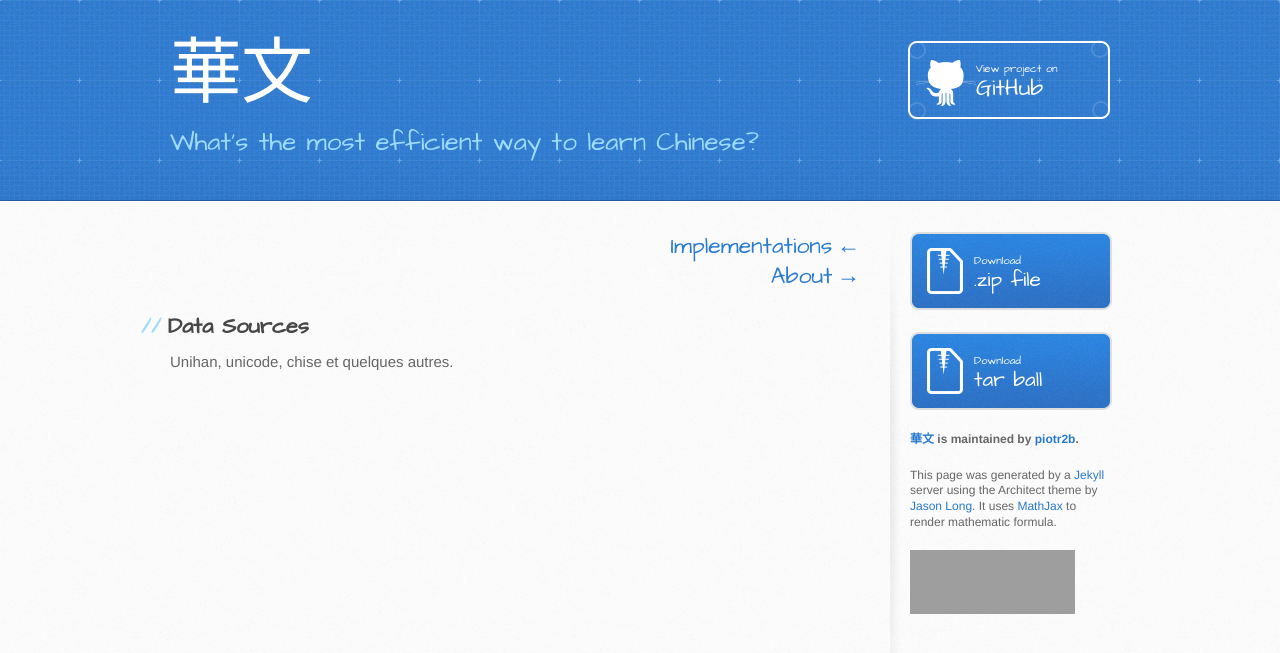
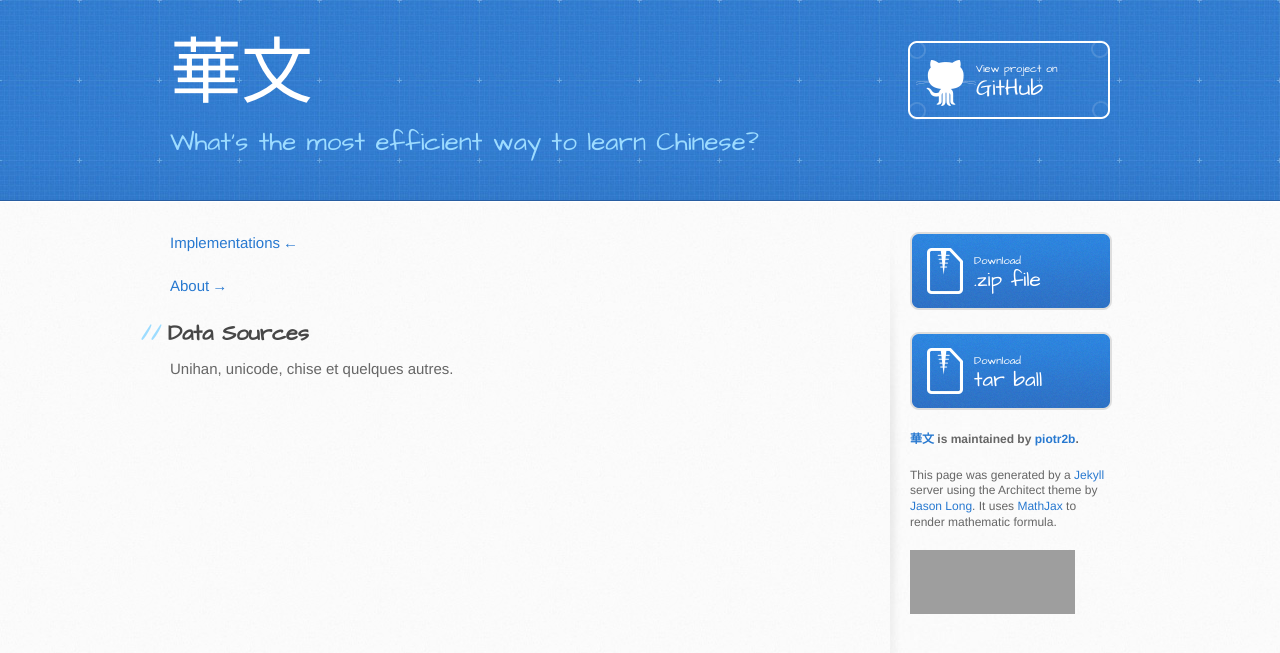
Before and after one commit to PlumpMath/piotr-yuxuan.github.io, a Jekyll site: the page built from _posts/0001-06-01-data-sources.md, in a window 1280 px wide. Shown: the top 653 px of the page. Built offline with Jekyll 4.4.1, drawn with Linux system fonts in a browser that asks for light colours; grey boxes are pictures that could not be loaded.

```diff
--- a/_includes/aside.html
+++ b/_includes/aside.html
@@ -12,7 +12,7 @@
 
  <p>This page was generated by a <a href="http://jekyllrb.com/">Jekyll</a> server using the Architect theme by <a href="https://twitter.com/jasonlong">Jason Long</a>. It uses <a href="http://www.mathjax.org">MathJax</a> to render mathematic formula.</p>
 
- <p><a href="http://validator.w3.org/check?uri=piotr2b.github.io%2F&amp;charset=%28detect+automatically%29&amp;doctype=Inline&amp;group=0">
+ <p><a href="http://validator.w3.org/check?uri={{ site.url | append: page.url}}&amp;charset=%28detect+automatically%29&amp;doctype=Inline&amp;group=0">
 <img src="http://www.w3.org/html/logo/badge/html5-badge-h-css3-semantics.png" width="165" height="64" alt="HTML5 Powered with CSS3 / Styling, and Semantics" title="HTML5 Powered with CSS3 / Styling, and Semantics">
 </a></p>
 </aside>
--- a/_layouts/post.html
+++ b/_layouts/post.html
@@ -2,10 +2,10 @@
 layout: default
 ---
 
-<span class="page-nav">{% if page.previous %}
+<div class="page-nav">{% if page.previous %}
 <p><a rel="prev" href="{{ page.previous.url }}">{{ page.previous.title }} ←</a></p>{% endif %}{% if page.next %}
 <p><a rel="next" href="{{ page.next.url }}">{{ page.next.title }} →</a></p>{% endif %}
-</span>
+</div>
 
 <article class="post-content">
 	{{ content }}
```
